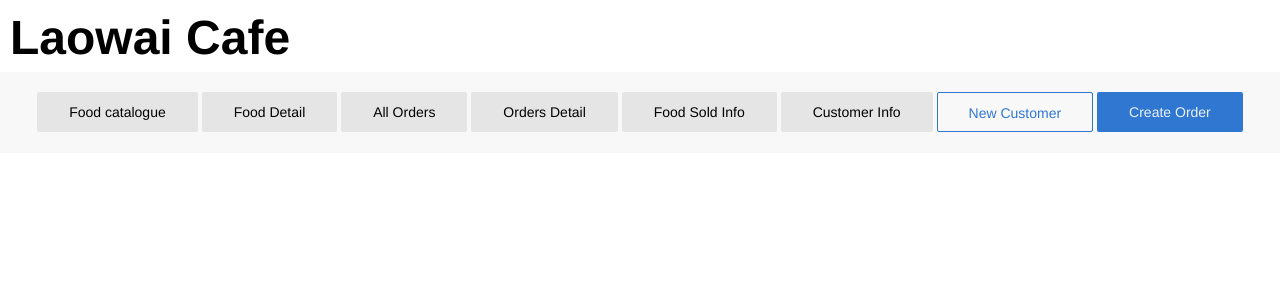
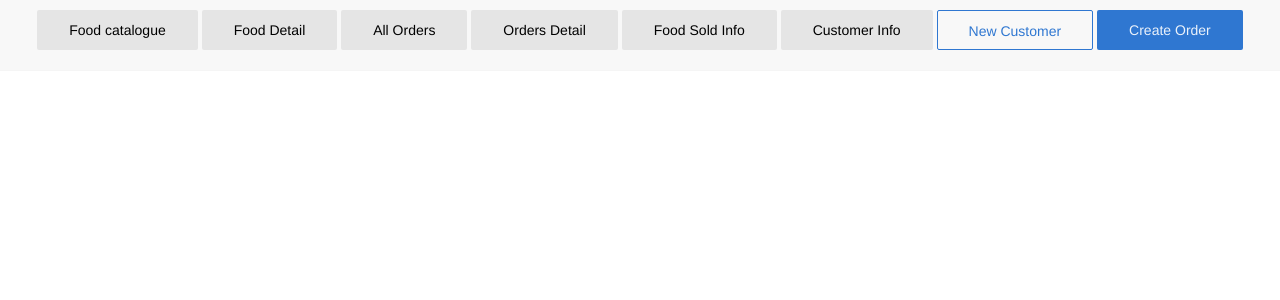
Before and after one commit to MarshallCN/cafee, a PHP site: page / in a window 1280 px wide. Shown: the top 300 px of the page. Run offline with PHP 8.4, Linux system fonts and the light colour scheme; data that the repository does not hold is empty.

Commit message:
Made navigation bar sticky to top
Navbar is always on top + styles css file

```diff
--- a/css/style.css
+++ b/css/style.css
@@ -1,26 +1,33 @@
-.fat{
-  font-size: 120%;
-  font-weight: bold;
+.navbar-fixed {
+    top: 0;
+    z-index: 100;
+  	position: fixed;
+    width: 100%;
 }
-#body{
-margin-top: 40px;
+
+#body {
+	margin-top: 100px;
 }
-#tab{
+
+.fat {
+	font-size: 120%;
+	font-weight: bold;
+}
+
+#tab {
 	position:relative;
 	height: 50px;
 	width:100%;
 	margin-top: -10px;
 }
-#tab_in{
-		position:relative;
-		padding-top:20px;
-        padding-bottom: 20px;
+
+#tab_in {
+	position:relative;
+	padding-top:20px;
+	padding-bottom: 20px;
 }
-#ti{
-	margin-top: 10px;
-	margin-left: 10px;
-}
-#cusid{
+
+#cusid {
 	position: absolute;
 	margin-left: calc(52.1%);
 	z-index:1;
--- a/index.php
+++ b/index.php
@@ -6,8 +6,7 @@
         <link type="text/css" rel="stylesheet" href="css/kube.css"/>
     </head>
     <body>
-	    <h1 id="ti" class='title'>Laowai Cafe</h1>
-	    <center>
+	    <center class="navbar-fixed">
 	    <div id="tab">
             <form method="get" action="index.php">
             <table class="table-stripped">
```
